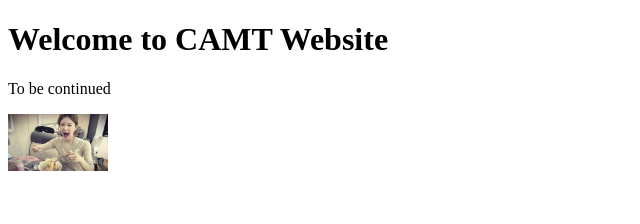
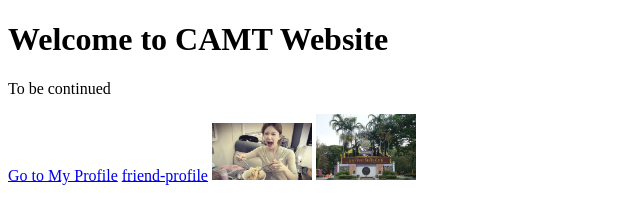
Before and after one commit to Eloisa-virgo/develop-lab3-new, a plain HTML site: page index.html in a window 1280 px wide. Shown: the whole page, without its empty margins (0-640 px from the left). Drawn offline with Linux system fonts and the light colour scheme.

Commit message:
prepare release version-0.2 update page content

```diff
--- a/index.html
+++ b/index.html
@@ -7,6 +7,9 @@
 <body>
     <h1>Welcome to CAMT Website</h1>
     <p>To be continued</p>
-     <img src="Vivian.jpg" alt="Vivian's photo" width="100">
+     <a href="profile.html">Go to My Profile</a>
+    <a href="friend.html">friend-profile</a>
+    <img src="Vivian.jpg" alt="Vivian's photo" width="100">
+    <img src="CAMT.jpg" alt="CAMT logo" width="100">
 </body>
 </html>
```
Also changed, not shown: CAMT.jpg (added).
